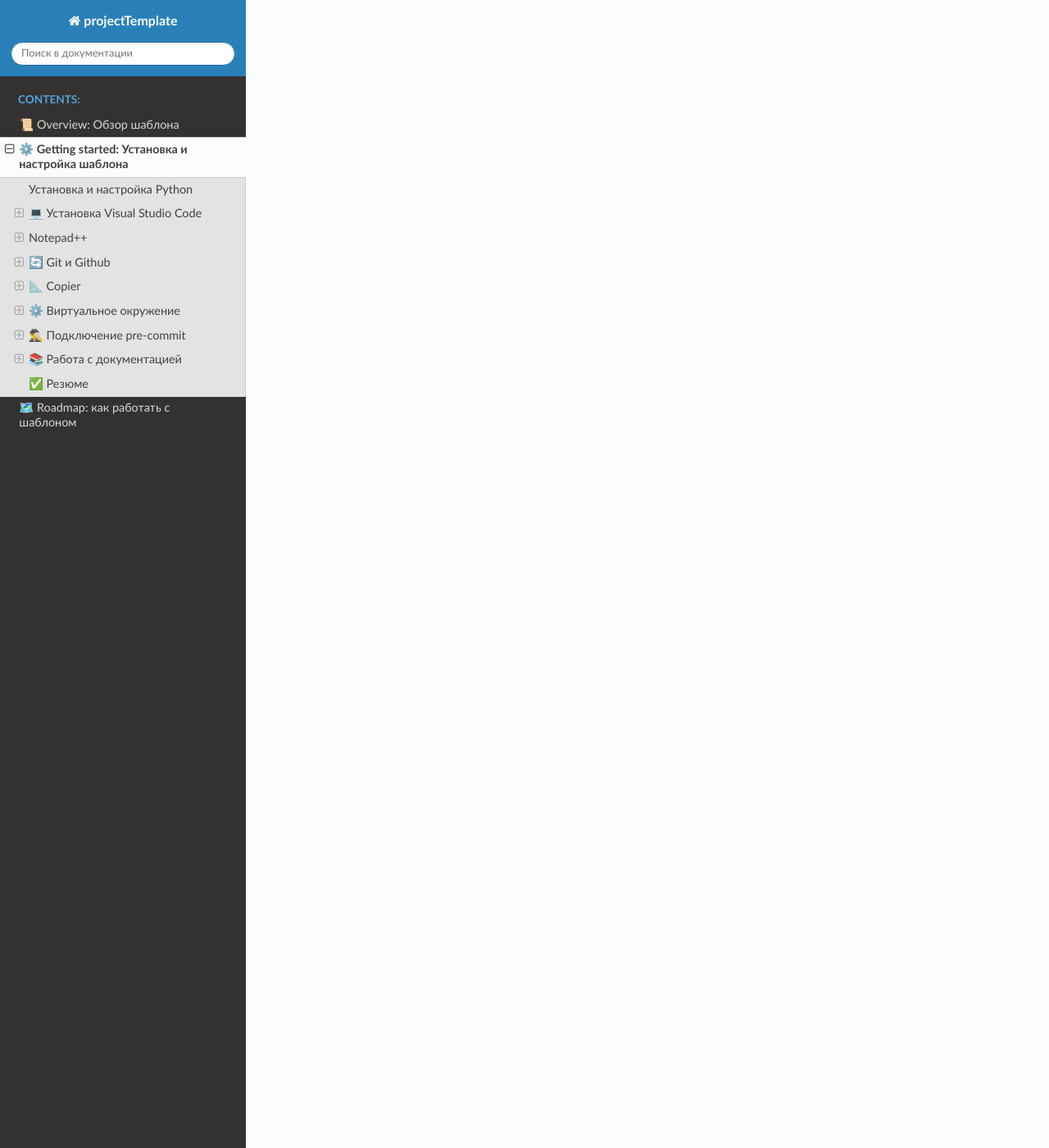
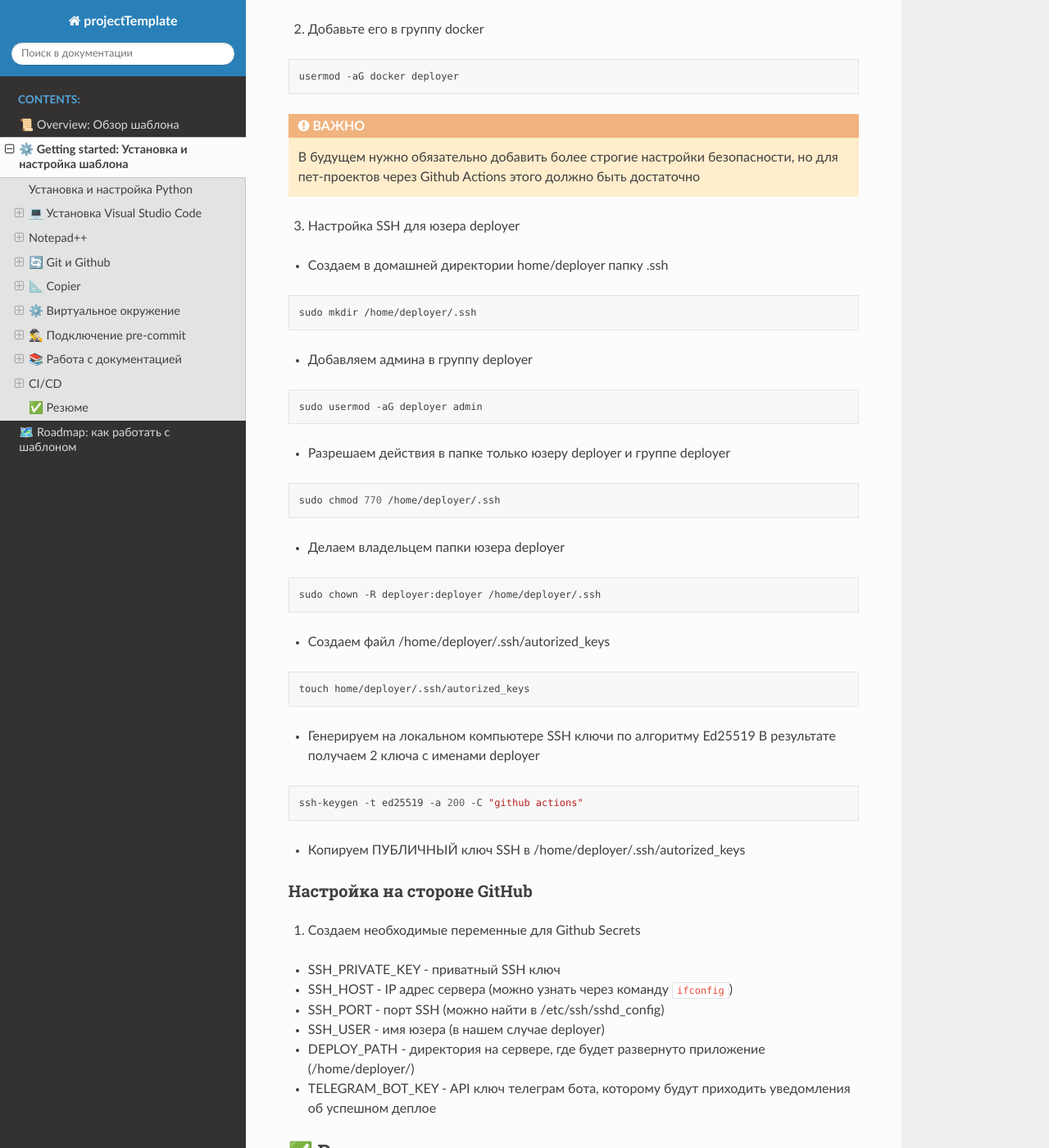
Before and after one commit to maxlansky1/projectTemplate, a Sphinx documentation site: the page built from docs/installation.md, in a window 1280 px wide and 1400 px high, scrolled down 11197 px. Shown: the whole window at 82% size. Built offline with Sphinx 7.4.7 and the Read the Docs theme 3.1.0, drawn with Linux system fonts in a browser that asks for light colours; pages that are not in the unit, such as notebooks, are missing from menus; the version number could not be read and is left out; some of the changed text lies outside the part shown.

Commit message:
feat: добавил раздел о настройке CI/CD

````diff
--- a/docs/installation.md
+++ b/docs/installation.md
@@ -371,6 +371,83 @@ HTML-версия документации будет доступна в пап
 
 ---
 
+### CI/CD
+Для автоматического деплоя приложения на свой личный сервер следует выполнить следующие шаги:
+
+#### Настройка на стороне VPS
+1. Создать нового юзера на VPS и ограничить его в правах
+На вашем VPS создайте пользователя, который будет использоваться только для деплоя, и предоставьте ему минимальные права.
+```bash
+useradd deployer
+```
+- Редактируем sudoers при помощи команды `sudo visudo`. Добавляем внизу такую строчку
+```text
+deployer  ALL=(ALL) NOPASSWD: /usr/bin/git, /usr/bin/docker
+```
+- Редактируем /etc/passwd - запрещаем новому юзеру вход в консоль. Должно получиться так
+```bash
+deployer:x:1001:1001:,,,:/home/deployer:/usr/sbin/nologin
+```
+- Редактируем sshd_config через sudo
+```bash
+sudo nano /etc/ssh/sshd_config
+```
+Должно быть так
+```text
+PermitRootogin no
+PubkeyAuthentication yes
+PasswordAuthentication no
+PermitEmptyPasswords no
+```
+
+2. Добавьте его в группу docker
+```bash
+usermod -aG docker deployer
+```
+
+```{admonition} ВАЖНО
+:class: warning
+В будущем нужно обязательно добавить более строгие настройки безопасности, но для пет-проектов
+через Github Actions этого должно быть достаточно
+```
+3. Настройка SSH для юзера deployer
+- Создаем в домашней директории home/deployer папку .ssh
+```bash
+sudo mkdir /home/deployer/.ssh
+```
+
+- Добавляем админа в группу deployer
+```bash
+sudo usermod -aG deployer admin
+```
+- Разрешаем действия в папке только юзеру deployer и группе deployer
+```bash
+sudo chmod 770 /home/deployer/.ssh
+```
+- Делаем владельцем папки юзера deployer
+```bash
+sudo chown -R deployer:deployer /home/deployer/.ssh
+```
+- Создаем файл /home/deployer/.ssh/autorized_keys
+```bash
+touch home/deployer/.ssh/autorized_keys
+```
+- Генерируем на локальном компьютере SSH ключи по алгоритму Ed25519
+В результате получаем 2 ключа с именами deployer
+```bash
+ssh-keygen -t ed25519 -a 200 -C "github actions"
+```
+- Копируем ПУБЛИЧНЫЙ ключ SSH в /home/deployer/.ssh/autorized_keys
+
+#### Настройка на стороне GitHub
+1. Создаем необходимые переменные для Github Secrets
+- SSH_PRIVATE_KEY - приватный SSH ключ
+- SSH_HOST - IP адрес сервера (можно узнать через команду `ifconfig`)
+- SSH_PORT - порт SSH (можно найти в /etc/ssh/sshd_config)
+- SSH_USER - имя юзера (в нашем случае deployer)
+- DEPLOY_PATH - директория на сервере, где будет развернуто приложение (/home/deployer/)
+- TELEGRAM_BOT_KEY - API ключ телеграм бота, которому будут приходить уведомления об успешном деплое
+
 ### ✅ Резюме
 
 Теперь твой проект полностью настроен и готов к разработке. Ты можешь:
````
